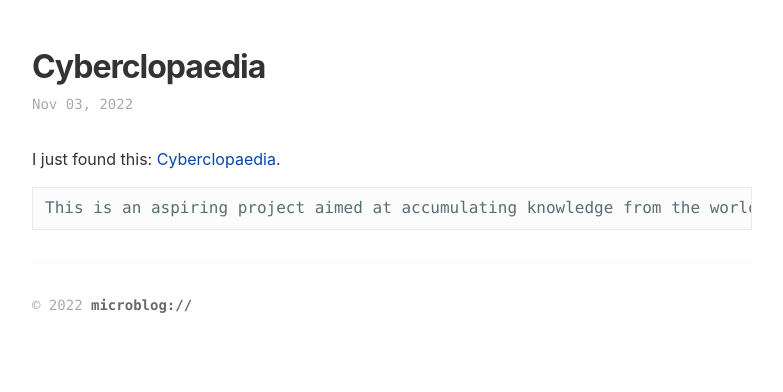
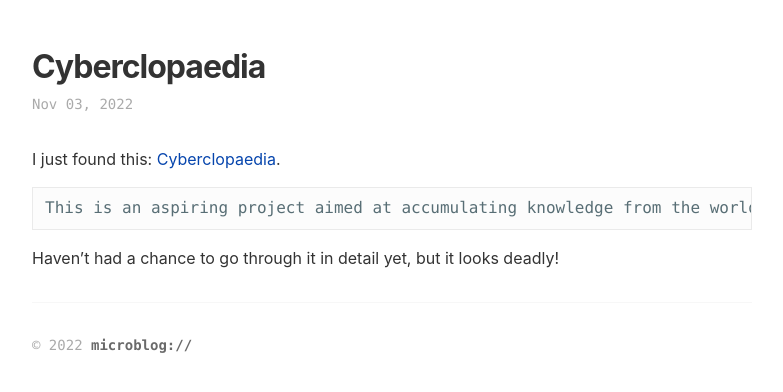
Before and after one commit to to-ie/to-ie.github.io, a Jekyll site: the page built from _posts/2022-11-03-Cyberclopaedia.md, in a window 1280 px wide. Shown: the top 392 px of the page, without its empty margins (8-791 px from the left). Built offline with Jekyll 4.4.1, drawn with Linux system fonts in a browser that asks for light colours.

Commit message:
new posts

````diff
--- a/_posts/2022-11-03-Cyberclopaedia.md
+++ b/_posts/2022-11-03-Cyberclopaedia.md
@@ -9,3 +9,5 @@
 ```
 This is an aspiring project aimed at accumulating knowledge from the world of cybersecurity and presenting it in a cogent way, so it is accessible to as large and audience as possible and so that everyone has a good resource to learn hacking from.
 ```
+
+Haven't had a chance to go through it in detail yet, but it looks deadly!
````
